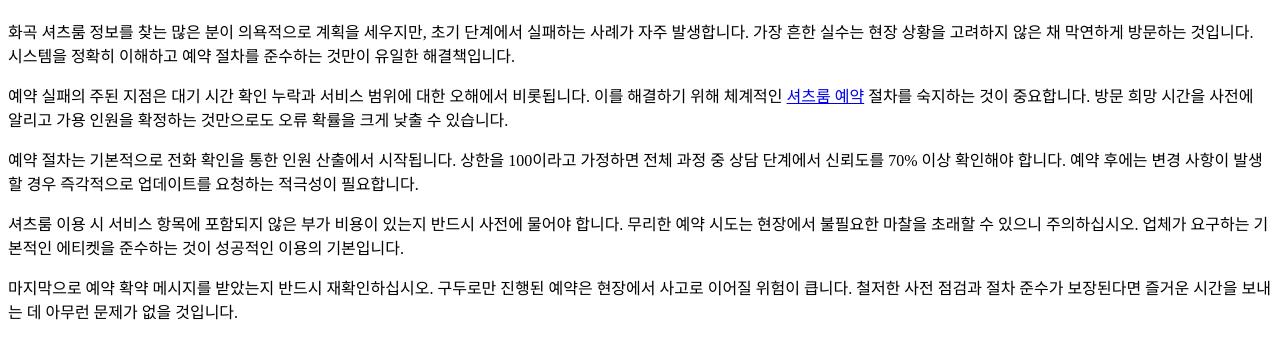
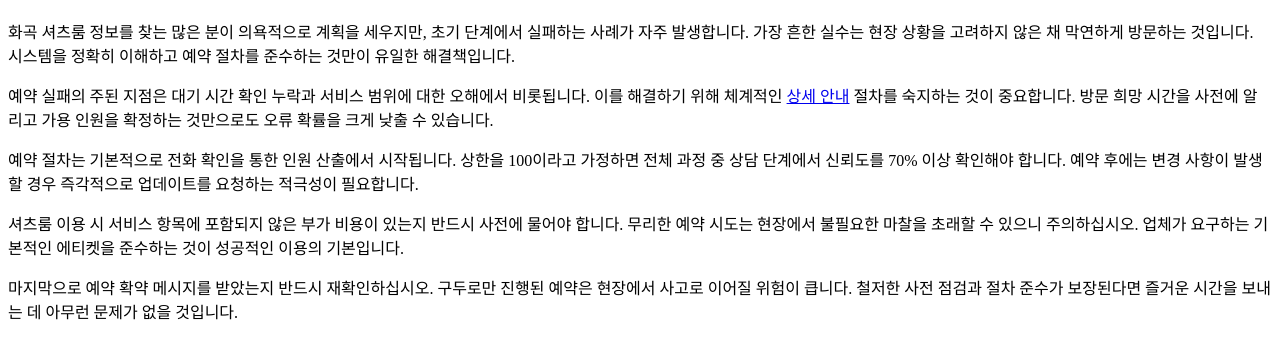
Before and after one commit to cosmos0111-cmyk/bp-sf-t3-1779642675702-458, a plain HTML site: page posts/gemini-coverage-20260721-0031.html in a window 1280 px wide. Shown: the part 70-428 px from the top of the page. Drawn offline with Linux system fonts and the light colour scheme.

Commit message:
deploy: garbage-free snapshot 2026-07-27T00:31:55.841Z

```diff
--- a/posts/gemini-coverage-20260721-0031.html
+++ b/posts/gemini-coverage-20260721-0031.html
@@ -10,7 +10,7 @@
 <body>
     <h1>화곡 셔츠룸 이용객이 겪는 예약 실패 지점과 셔츠룸 예약 및 셔츠룸 이용 시 주의사항</h1>
     <p>화곡 셔츠룸 정보를 찾는 많은 분이 의욕적으로 계획을 세우지만, 초기 단계에서 실패하는 사례가 자주 발생합니다. 가장 흔한 실수는 현장 상황을 고려하지 않은 채 막연하게 방문하는 것입니다. 시스템을 정확히 이해하고 예약 절차를 준수하는 것만이 유일한 해결책입니다.</p>
-    <p>예약 실패의 주된 지점은 대기 시간 확인 누락과 서비스 범위에 대한 오해에서 비롯됩니다. 이를 해결하기 위해 체계적인 <a class="anchor-link" href="https://maphoshirts.today/" data-bpaas-link-target="t1-shirtsroom-shop">셔츠룸 예약</a> 절차를 숙지하는 것이 중요합니다. 방문 희망 시간을 사전에 알리고 가용 인원을 확정하는 것만으로도 오류 확률을 크게 낮출 수 있습니다.</p>
+    <p>예약 실패의 주된 지점은 대기 시간 확인 누락과 서비스 범위에 대한 오해에서 비롯됩니다. 이를 해결하기 위해 체계적인 <a class="anchor-link" href="https://index.hwagok-karaoke-insider.xyz/posts/myth-005-1lcryij.html" data-bpaas-link-target="t1-shirtsroom-shop">상세 안내</a> 절차를 숙지하는 것이 중요합니다. 방문 희망 시간을 사전에 알리고 가용 인원을 확정하는 것만으로도 오류 확률을 크게 낮출 수 있습니다.</p>
     <p>예약 절차는 기본적으로 전화 확인을 통한 인원 산출에서 시작됩니다. 상한을 100이라고 가정하면 전체 과정 중 상담 단계에서 신뢰도를 70% 이상 확인해야 합니다. 예약 후에는 변경 사항이 발생할 경우 즉각적으로 업데이트를 요청하는 적극성이 필요합니다.</p>
     <p>셔츠룸 이용 시 서비스 항목에 포함되지 않은 부가 비용이 있는지 반드시 사전에 물어야 합니다. 무리한 예약 시도는 현장에서 불필요한 마찰을 초래할 수 있으니 주의하십시오. 업체가 요구하는 기본적인 에티켓을 준수하는 것이 성공적인 이용의 기본입니다.</p>
     <p>마지막으로 예약 확약 메시지를 받았는지 반드시 재확인하십시오. 구두로만 진행된 예약은 현장에서 사고로 이어질 위험이 큽니다. 철저한 사전 점검과 절차 준수가 보장된다면 즐거운 시간을 보내는 데 아무런 문제가 없을 것입니다.</p>
```
